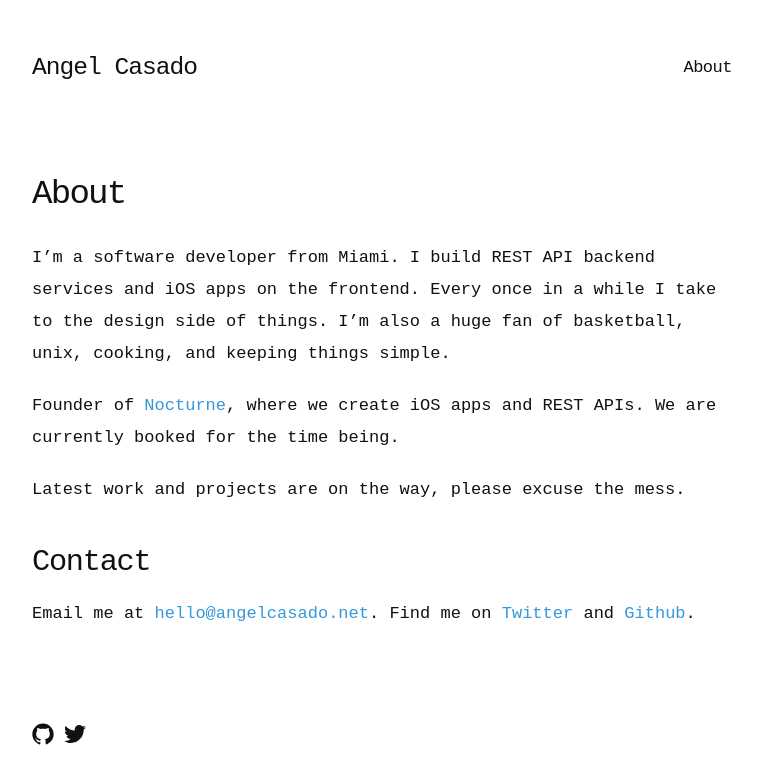
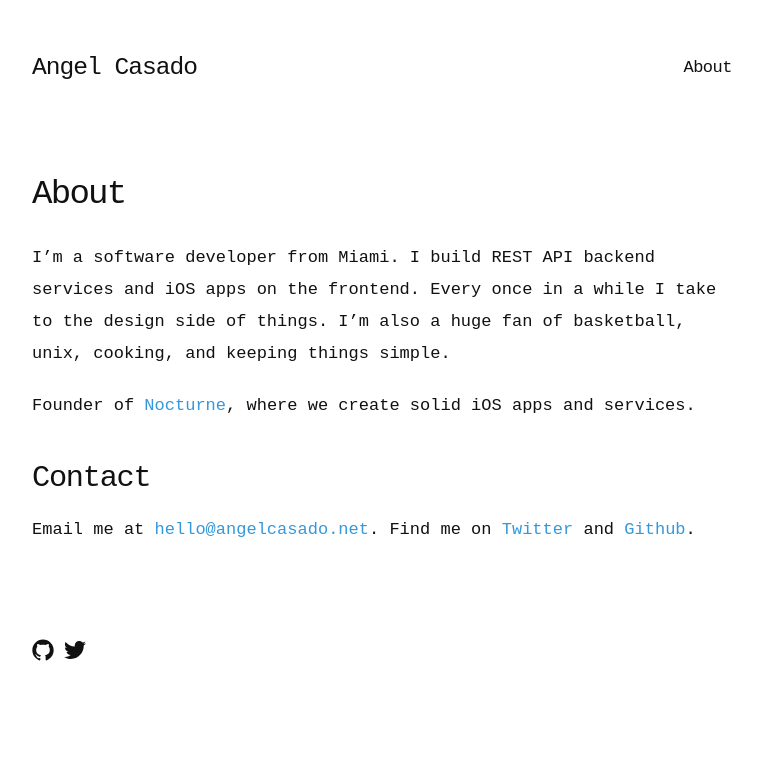
Before and after one commit to angelcasado/angelcasado.github.io, a Jekyll site: the page built from about.md, in a window 1280 px wide. Shown: the top 784 px of the page, without its empty margins (258-1020 px from the left). Built offline with Jekyll 4.4.1, drawn with Linux system fonts in a browser that asks for light colours.

Commit message:
About me change.

```diff
--- a/about.md
+++ b/about.md
@@ -6,9 +6,7 @@ permalink: /about/
 
 I'm a software developer from Miami. I build REST API backend services and iOS apps on the frontend. Every once in a while I take to the design side of things. I'm also a huge fan of basketball, unix, cooking, and keeping things simple.
 
-Founder of [Nocturne](http://nocturne.digital), where we create iOS apps and REST APIs. We are currently booked for the time being.
-
-Latest work and projects are on the way, please excuse the mess.
+Founder of [Nocturne](http://nocturne.digital), where we create solid iOS apps and services.
 
 ## Contact
 Email me at [hello@angelcasado.net](mailto:hello@angelcasado.net).
```
